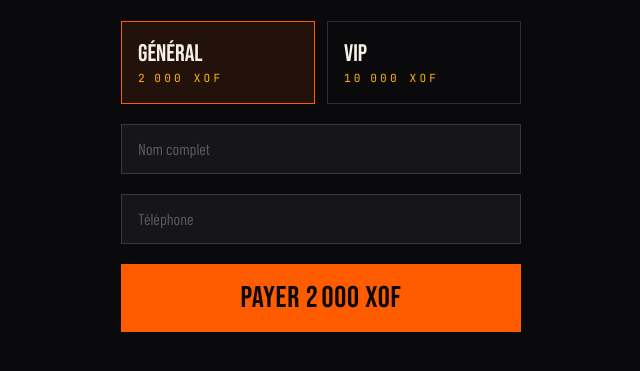
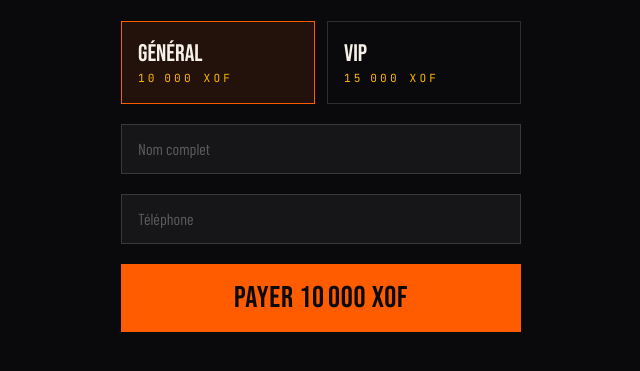
Before and after one commit to Alpha6-dev/dk-courtfest, a React (Vite) app: page /buy in a window 1280 px wide. Shown: the part 215-586 px from the top of the page, without its empty margins (319-959 px from the left). Built offline with nearby package versions, Linux system fonts and the light colour scheme; no server answers; the database is empty; a web font is replaced by a local one.

Commit message:
auto-sync: ALPHA6PC 2026-10-20 11:36:57

```diff
--- a/index.html
+++ b/index.html
@@ -62,8 +62,8 @@
       "description": "Courtfest à Dakar, dimanche 15 novembre 2026 : open runs 5×5, musique, streetwear, jeunesse.",
       "isAccessibleForFree": false,
       "offers": [
-        { "@type": "Offer", "name": "Général", "price": "2000", "priceCurrency": "XOF", "url": "https://courtfest.com/buy", "availability": "https://schema.org/InStock" },
-        { "@type": "Offer", "name": "VIP", "price": "10000", "priceCurrency": "XOF", "url": "https://courtfest.com/buy", "availability": "https://schema.org/InStock" }
+        { "@type": "Offer", "name": "Général", "price": "10000", "priceCurrency": "XOF", "url": "https://courtfest.com/buy", "availability": "https://schema.org/InStock" },
+        { "@type": "Offer", "name": "VIP", "price": "15000", "priceCurrency": "XOF", "url": "https://courtfest.com/buy", "availability": "https://schema.org/InStock" }
       ]
     }
     </script>
--- a/src/pages/Buy.tsx
+++ b/src/pages/Buy.tsx
@@ -7,8 +7,8 @@ import { track } from '../lib/analytics'
 import type { TicketType } from '../types/db'
 
 const OPTIONS: { type: TicketType; label: string; price: number }[] = [
-  { type: 'general', label: 'Général', price: 2000 },
-  { type: 'vip', label: 'VIP', price: 10000 },
+  { type: 'general', label: 'Général', price: 10000 },
+  { type: 'vip', label: 'VIP', price: 15000 },
 ]
 
 const PAYMENT_EMAIL = 'alpha.vientreprise@courtfest.com'
--- a/src/pages/admin/Tickets.tsx
+++ b/src/pages/admin/Tickets.tsx
@@ -7,7 +7,7 @@ import { QR } from '../../components/QR'
 import type { Ticket, TicketType } from '../../types/db'
 
 const TYPES: TicketType[] = ['general', 'vip', 'player', 'staff']
-const DEFAULT_PRICE: Record<TicketType, number> = { general: 2000, vip: 10000, player: 0, staff: 0 }
+const DEFAULT_PRICE: Record<TicketType, number> = { general: 10000, vip: 15000, player: 0, staff: 0 }
 
 function waLink(phone: string | null, token: string, eventName: string) {
   const digits = (phone ?? '').replace(/[^\d]/g, '')
```
